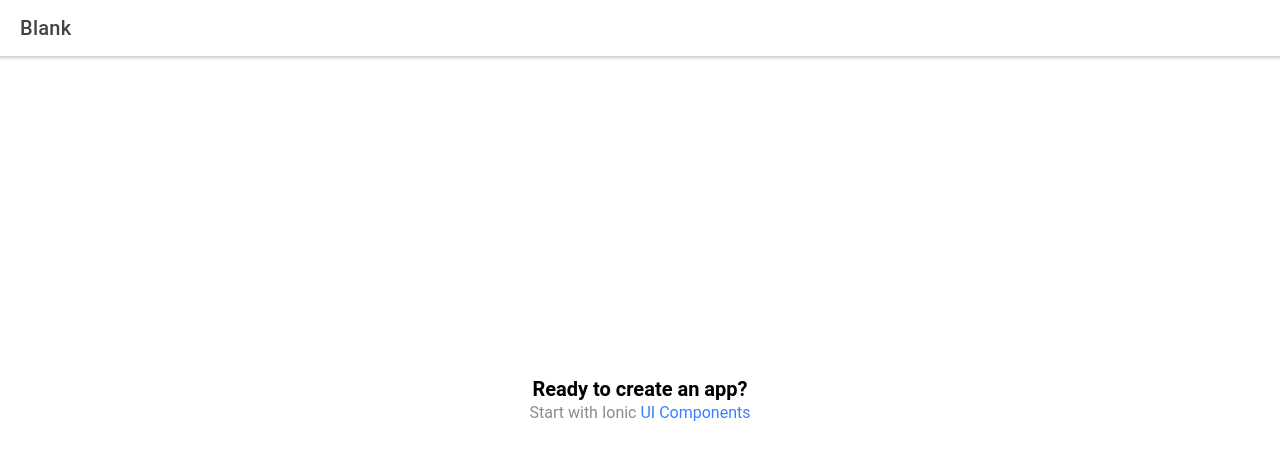
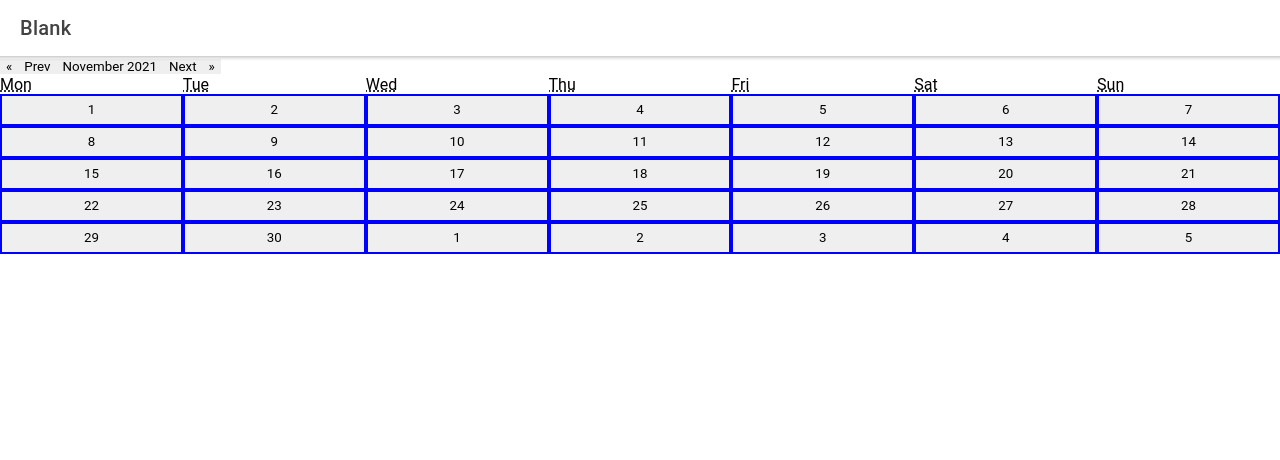
Before and after one commit to thefahre/CrossPlatform-UAS, a React (Create React App) app: page /home in a window 1280 px wide. Shown: the top 460 px of the page. Built offline with nearby package versions, Linux system fonts and the light colour scheme.

Commit message:
AddCalendar

```diff
--- /dev/null
+++ b/src/components/Calendar.css
@@ -0,0 +1,4 @@
+.aaaa{
+    min-height: 4vh;
+    border: 2px solid blue;
+}
--- a/src/components/ExploreContainer.css
+++ /dev/null
@@ -1,24 +0,0 @@
-.container {
-  text-align: center;
-  position: absolute;
-  left: 0;
-  right: 0;
-  top: 50%;
-  transform: translateY(-50%);
-}
-
-.container strong {
-  font-size: 20px;
-  line-height: 26px;
-}
-
-.container p {
-  font-size: 16px;
-  line-height: 22px;
-  color: #8c8c8c;
-  margin: 0;
-}
-
-.container a {
-  text-decoration: none;
-}
--- a/src/components/ExploreContainer.tsx
+++ /dev/null
@@ -1,14 +0,0 @@
-import './ExploreContainer.css';
-
-interface ContainerProps { }
-
-const ExploreContainer: React.FC<ContainerProps> = () => {
-  return (
-    <div className="container">
-      <strong>Ready to create an app?</strong>
-      <p>Start with Ionic <a target="_blank" rel="noopener noreferrer" href="https://ionicframework.com/docs/components">UI Components</a></p>
-    </div>
-  );
-};
-
-export default ExploreContainer;
--- /dev/null
+++ b/src/components/MonthView.tsx
@@ -0,0 +1,18 @@
+import { IonCard, IonCardTitle, IonCol, IonGrid, IonRow, IonText } from "@ionic/react";
+import React, { useState } from "react";
+import Calendar from 'react-calendar';
+import './Calendar.css';
+
+const MonthView:React.FC=()=>{
+    const [value, onChange] = useState(new Date());
+    return(
+        <Calendar
+        onChange={onChange}
+        value={value}
+        tileClassName="aaaa"
+        prevLabel="Prev"
+        nextLabel="Next"/>
+    );
+}
+
+export default MonthView;
--- a/src/pages/Home.tsx
+++ b/src/pages/Home.tsx
@@ -1,5 +1,6 @@
 import { IonContent, IonHeader, IonPage, IonTitle, IonToolbar } from '@ionic/react';
-import ExploreContainer from '../components/ExploreContainer';
+import { useState } from 'react';
+import MonthView from '../components/MonthView';
 import './Home.css';
 
 const Home: React.FC = () => {
@@ -16,7 +17,7 @@ const Home: React.FC = () => {
             <IonTitle size="large">Blank</IonTitle>
           </IonToolbar>
         </IonHeader>
-        <ExploreContainer />
+        <MonthView/>
       </IonContent>
     </IonPage>
   );
```
Also changed, not shown: package.json (+7 -1 lines), 1 other file (tests, documents, lock files or other folders).
